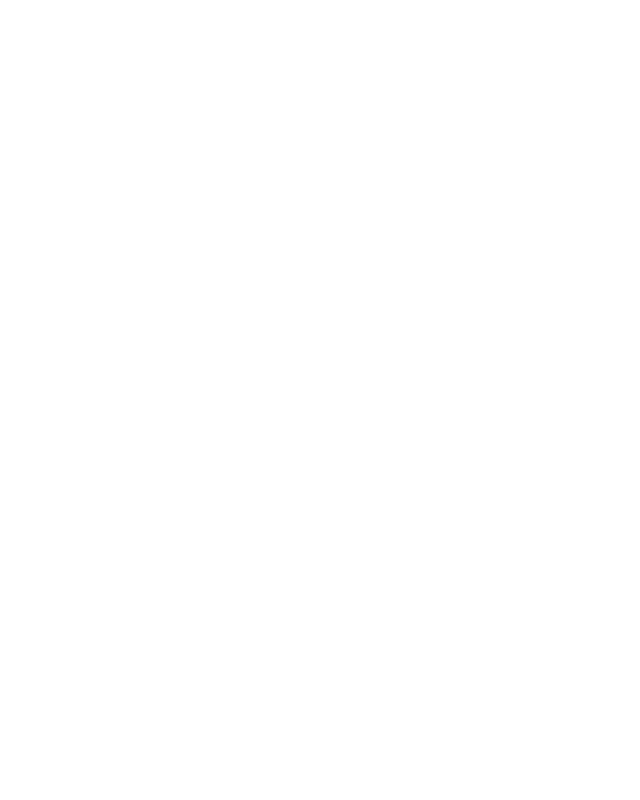
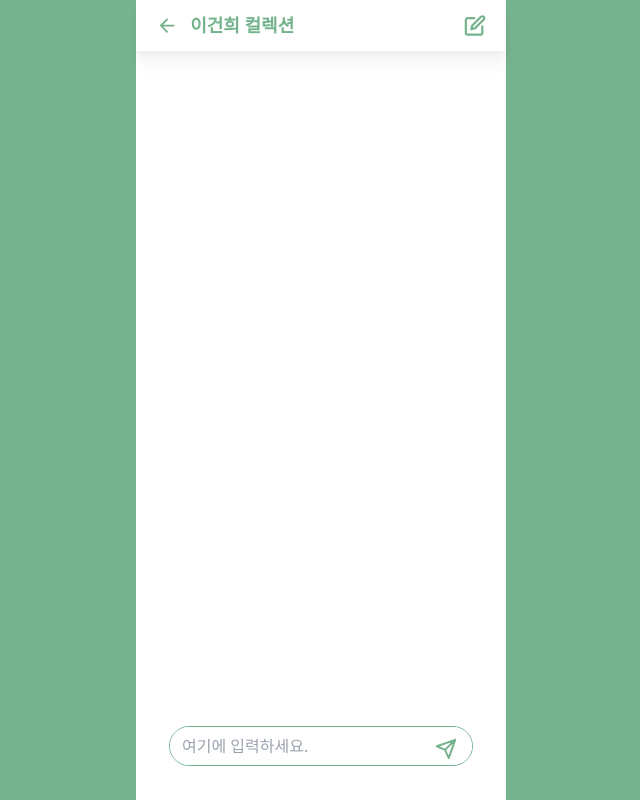
Before and after one commit to TaehyeungKim/DocentAI-FrontEnd, a React (Create React App) app: page /chat in a window 1280 px wide. Before the commit this address had no page. Shown: the whole page, without its empty margins (319-959 px from the left). Built offline with nearby package versions, Linux system fonts and the light colour scheme.

Commit message:
:art: tiny modification for overall app ui settings

```diff
--- a/src/App.tsx
+++ b/src/App.tsx
@@ -1,6 +1,7 @@
 import "./App.css";
 import { BrowserRouter, Routes, Route } from "react-router-dom";
 import Landing from "@/routes/Landing/index";
+import Chat from "@/routes/Chat";
 import Frame from "@/layout/frame";
 
 function App() {
@@ -9,6 +10,7 @@
       <BrowserRouter>
         <Routes>
           <Route path="/" Component={Landing} />
+          <Route path="/chat" element={<Chat title={"이건희 컬렉션"} />} />
         </Routes>
       </BrowserRouter>
     </Frame>
--- a/src/index.css
+++ b/src/index.css
@@ -13,3 +13,23 @@
   padding: 0;
   font-size: 1rem;
 }
+
+* {
+  -ms-overflow-style: none;
+  scrollbar-width: none;
+}
+
+*::-webkit-scrollbar {
+  display: none;
+}
+
+textarea {
+  resize: none;
+  outline: none;
+  padding: 0;
+  margin: 0;
+}
+
+textarea:focus-within {
+  outline: none;
+}
--- a/src/layout/frame.tsx
+++ b/src/layout/frame.tsx
@@ -6,8 +6,8 @@
 
 export default function Frame({ children }: FrameProps) {
   return (
-    <div className="w-screen bg-white">
-      <main className="max-w-frame-width w-full h-screen  mx-auto">
+    <div className="w-screen bg-primary">
+      <main className="max-w-frame-width w-full h-screen  mx-auto bg-white">
         {children}
       </main>
     </div>
--- a/tailwind.config.js
+++ b/tailwind.config.js
@@ -15,9 +15,15 @@
         "frame-width": "calc(100vh * 390/844)",
         "ellipse-base": "calc(100% * 175/390)",
         "ellipse-sm": "calc(100% * 150/390)",
+        icon: "calc(22rem/16)",
+        "chat-input": "40px",
+        "chat-vertical-padding": "calc(20px - 0.6rem)",
       },
       transitionProperty: {
         ellipse: "transform, opacity",
+      },
+      lineHeight: {
+        chat: "1.2rem",
       },
       transitionDelay: {
         ellipse: "0.1s",
@@ -28,12 +34,19 @@
       fontSize: {
         largest: "calc(50rem/16)",
         large: "calc(25rem/16)",
-        regular: "calc(15/16)rem",
+        "semi-large": "calc(18rem/16)",
+        regular: "calc(15rem/16)",
       },
       fontWeight: {
         largest: "bold",
         large: "bold",
       },
+      boxShadow: {
+        "chat-header": `0px 3.5px 2.7px rgba(0, 0, 0, 0.016),
+        0px 8.8px 6.9px rgba(0, 0, 0, 0.022),
+        0px 17.9px 14.2px rgba(0, 0, 0, 0.028)
+        `,
+      },
     },
   },
   plugins: [],
```
